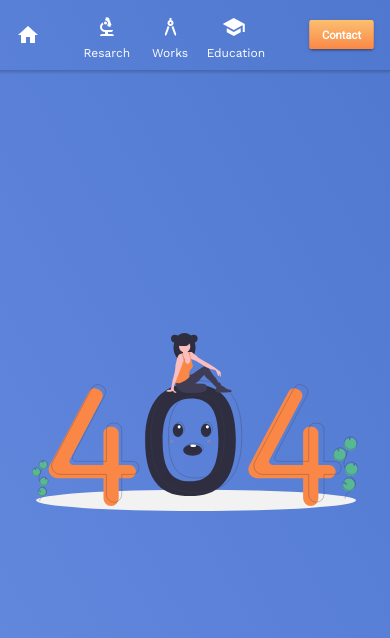
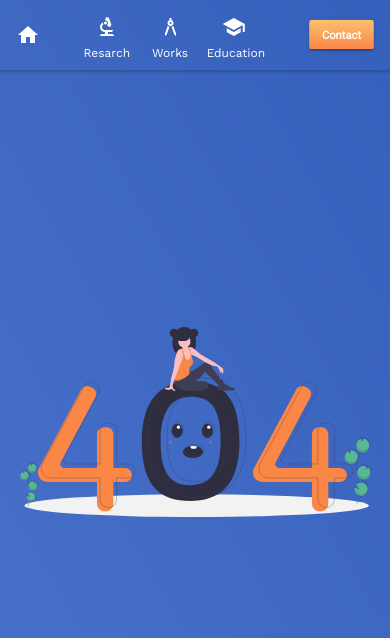
Before and after one commit to cullyn-inverba/Portfolio-new, an Angular app: page /404 in a window 390 px wide. Shown: the top 638 px of the page. Built offline with nearby package versions, Linux system fonts and the light colour scheme.

Commit message:
adjusted top margins of content for better look on mobile. Other small adjustments

```diff
--- a/src/app/contact/conact-form/conact-form.component.scss
+++ b/src/app/contact/conact-form/conact-form.component.scss
@@ -22,7 +22,7 @@
   }
 
  mat-card {
-    margin: 8em 2em 2em 2em;
+    margin: 6em 2em 2em 2em;
     max-width: 60ch;
     background-color: rgba(6, 6, 36, 0.5);
     display: flex;
--- a/src/app/education/education-history/education-history.component.scss
+++ b/src/app/education/education-history/education-history.component.scss
@@ -15,7 +15,7 @@
 
 .card-container {
     position: fixed;
-    margin-top: 8em;
+    margin-top: 6em;
     height: 85%;
     overflow-y: scroll;
     display: flex-box;
--- a/src/app/page-not-found/page-not-found.component.scss
+++ b/src/app/page-not-found/page-not-found.component.scss
@@ -1,11 +1,20 @@
-body {
+body{
   display: grid;
   place-items: center;
-  margin: 0 2em 0 2em;
+  background-image: linear-gradient(60deg, #648adf 0%, #3560bb 100%);
+  background-size: 400%;
+  background-position: right;
+  transition: background-position 4000ms ease-in-out;
 }
 
+body:hover {
+  background-position: left;
+  transition: background-position 4000ms ease-in-out;
+}
+
+
 .svg-content {
-  width: 100%;
+  width: 90%;
 }
 
 .svg-container {
--- a/src/app/research/research-bio/research-bio.component.scss
+++ b/src/app/research/research-bio/research-bio.component.scss
@@ -12,7 +12,7 @@
 
 .content {
   position: fixed;
-  top: 10%;
+  margin-top: 6em;
   height: 85%;
   overflow-y: scroll;
   overflow-x: hidden;
--- a/src/app/shared/shell/shell.component.scss
+++ b/src/app/shared/shell/shell.component.scss
@@ -1,15 +1,3 @@
-body{
-  background-image: linear-gradient(60deg, #648adf 0%, #3560bb 100%);
-  background-size: 400%;
-  background-position: right;
-  transition: background-position 4000ms ease-in-out;
-}
-
-body:hover {
-  background-position: left;
-  transition: background-position 4000ms ease-in-out;
-}
-
 .logo {
   font-size: 1.2em;
   cursor: pointer;
--- a/src/app/works/work-history/work-history.component.scss
+++ b/src/app/works/work-history/work-history.component.scss
@@ -14,6 +14,7 @@
 
 mat-card {
     margin: 2em;
+    margin-top: 1em;
     width: fit-content;
     background-color: transparent;
     background-image: linear-gradient(20deg, #1f28499b 0%, #49232b96 100%);
@@ -42,7 +43,7 @@ mat-card {
 
   mat-tab-group {
     position: fixed;
-    margin-top: 8em;
+    margin-top: 6em;
     width: 90vmin;
   }
 
```
